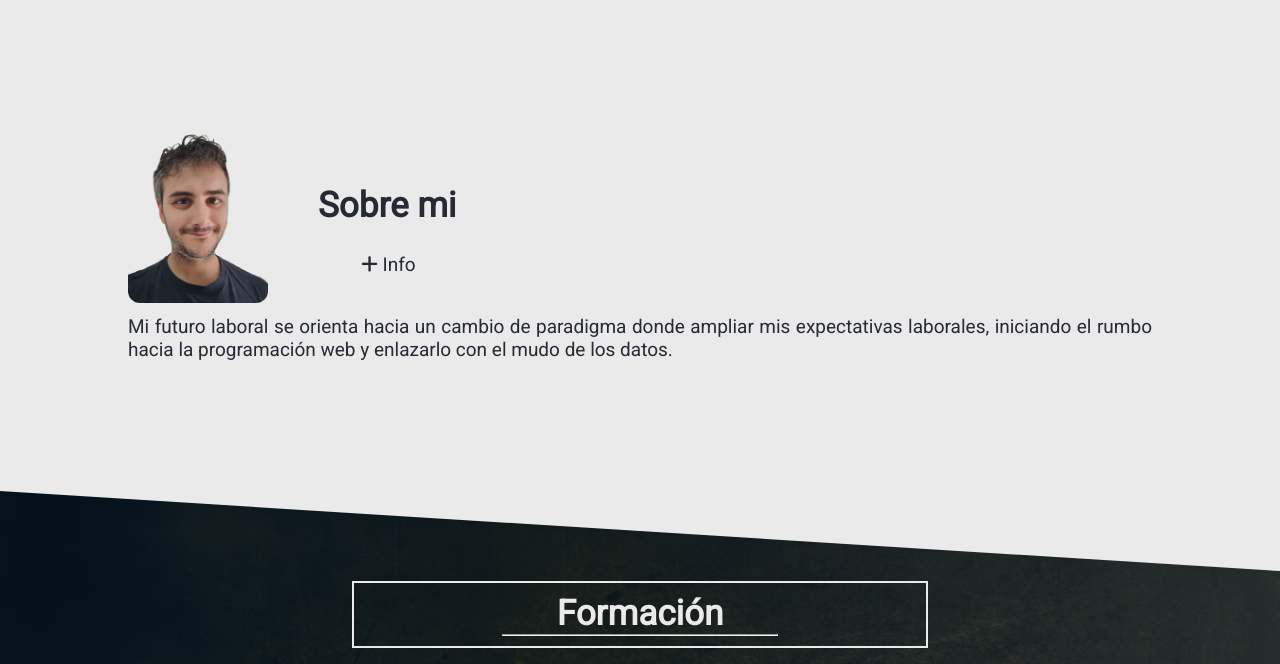
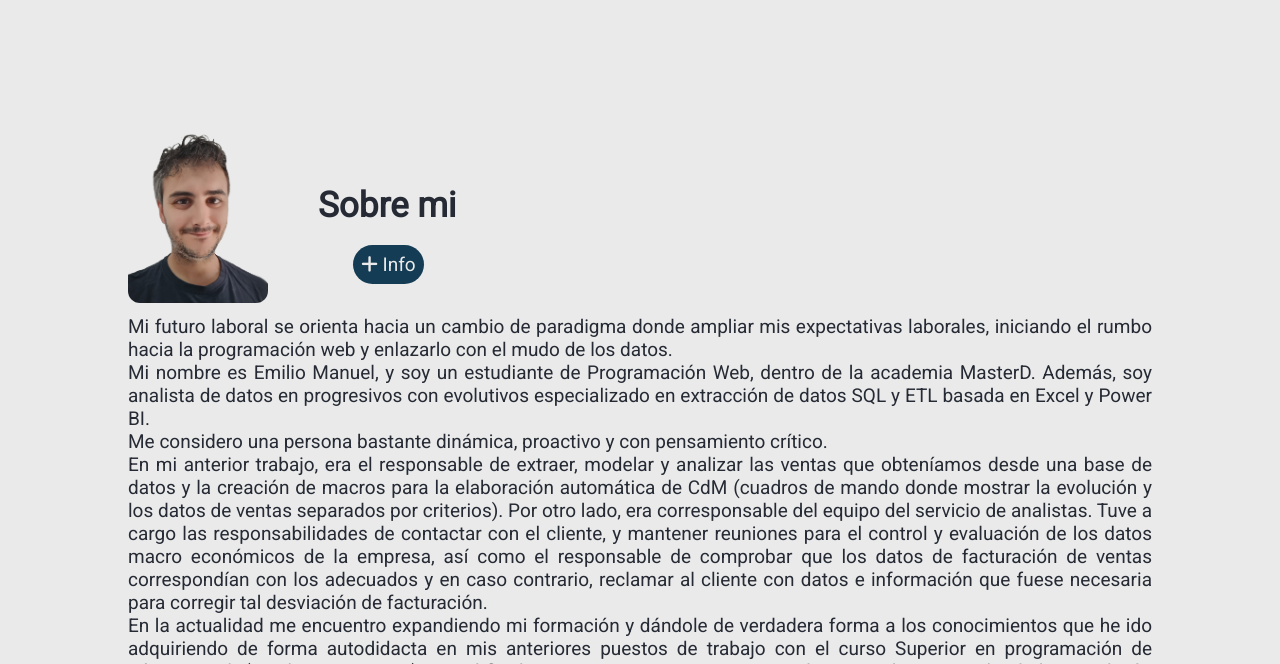
Before and after one commit to emaljarilla/emaljarilla, a plain HTML site: page views/portfolio.html in a window 1280 px wide. Both pictures are taken after a click on the element "Info". Shown: the part 822-1486 px from the top of the page. Drawn offline with Linux system fonts and the light colour scheme.

Commit message:
carta_presentacion

```diff
--- a/scripts/portfolio/portfolio.js
+++ b/scripts/portfolio/portfolio.js
@@ -1,22 +1,13 @@
-let iconButton = document.querySelectorAll(".navBarPCv > button");
+// botón carta
+let masInfo = document.getElementById("flecha");
+let mostarMenosInfo = document.getElementById("menos")
 
-iconButton.forEach(iconButton => {
-    iconButton.addEventListener('mouseover',()=>{
-        let iconSpan = iconButton.lastElementChild;
-        iconSpan.className=""
-    })
-    iconButton.addEventListener('mouseout',()=>{
-        let iconSpan = iconButton.lastElementChild;
-        if(iconButton.className=="list-group-item list-group-item-action navSelect mb-2 fs-2"){
-            iconSpan.className=""
-        }else{
-            iconSpan.className="d-none"
-        }
-
-    })
-});
-
-/*
-<button class="navbar-toggler" type="button" data-bs-toggle="collapse" data-bs-target="#navbarNavDropdown" aria-controls="navbarNavDropdown" aria-expanded="false" aria-label="Toggle navigation">
-                        <span class="navbar-toggler-icon"></span>
-                        */
+masInfo.addEventListener('click',()=>{
+    if(masInfo.className =="flecha-color"){
+        masInfo.className ="flecha";
+        mostarMenosInfo.className="menosInfo"
+    }else{
+        masInfo.className ="flecha-color";
+        mostarMenosInfo.className="masInfo"
+    }
+})
--- a/styles/portfolio/portfolio.sass
+++ b/styles/portfolio/portfolio.sass
@@ -249,6 +249,7 @@ html
                     & i
                         transition: 0.845s
                         transform: rotate(-0.5turn)
+
             & .flecha-color
                 position: absolute
                 top:70%
@@ -256,7 +257,8 @@ html
                 cursor: pointer
                 padding: 8px
                 font-size: var(--text)
-                color: var(--cOscu)
+                background-color: var(--cPrin)
+                color: var(--cCla)
                 border-radius: 24px
                 transition: 0.45s
                 @media screen and (max-width: 768px)
--- a/views/portfolio.html
+++ b/views/portfolio.html
@@ -66,7 +66,7 @@
                     <img id="fotoCv" src="../asets/img/foto_cv_principal.png" alt="foto curriculum" width="1183"
                         height="1650">
                     <h3>Sobre mi</h3>
-                    <span class="flecha"><i class="fa-solid fa-plus"></i> Info</span>
+                    <span class="flecha" id="flecha"><i class="fa-solid fa-plus"></i> Info</span>
 
                 </div>
                 <p>Mi futuro laboral se orienta hacia un
@@ -76,7 +76,7 @@
 
                 </p>
 
-                <div class="menosInfo">
+                <div class="menosInfo" id="menos">
                     <p>
                         Mi nombre es Emilio Manuel, y soy un estudiante de Programación Web, dentro de la academia
                         MasterD.
@@ -511,6 +511,7 @@
             <p>Emilio M. Aljarilla </p>
         </div>
     </footer>
+    <script src="../scripts/portfolio/portfolio.js"></script>
 </body>
 
 </html>
```
Also changed, not shown: styles/portfolio/portfolio.css, 1 other file.
